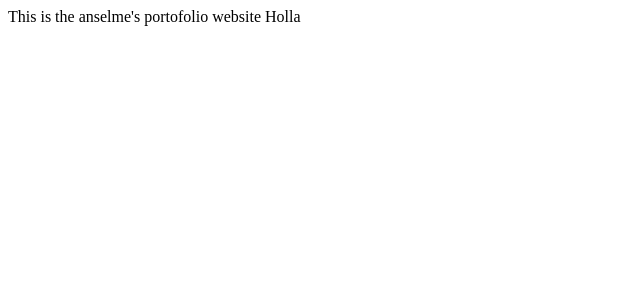
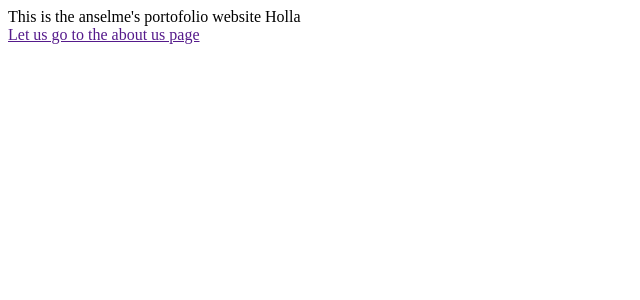
Before and after one commit to irumvanselme/irumvanselme-client, an Angular app: page / in a window 1280 px wide. Shown: the top 300 px of the page, without its empty margins (0-640 px from the left). Built offline with nearby package versions, Linux system fonts and the light colour scheme.

Commit message:
Let us go to the another page

```diff
--- a/src/app/app.component.html
+++ b/src/app/app.component.html
@@ -1,3 +1,4 @@
 <div>
-  This is the anselme's portofolio website Holla
+  This is the anselme's portofolio website Holla <br>
+  <a href="">Let us go to the about us page</a>
 </div>
```
